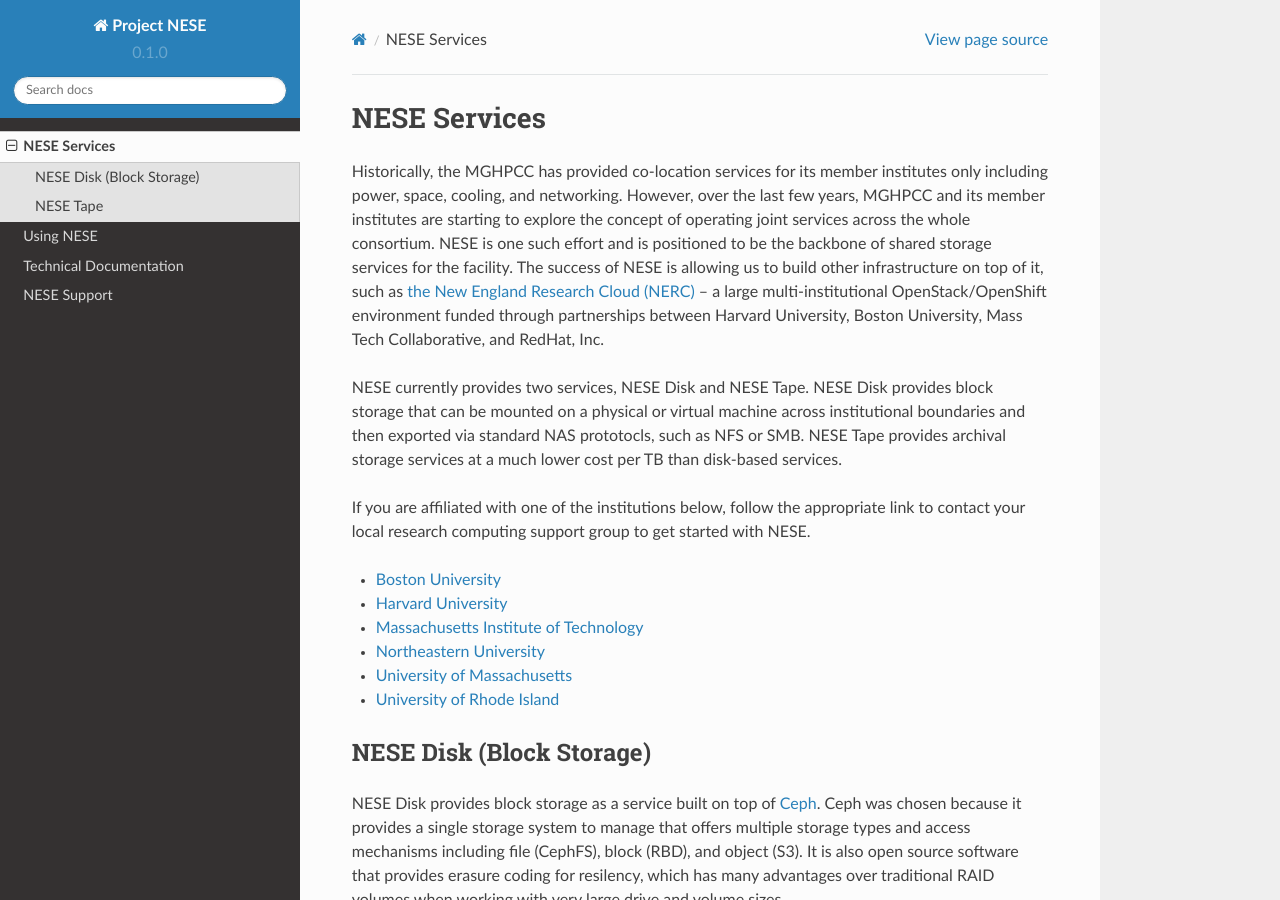
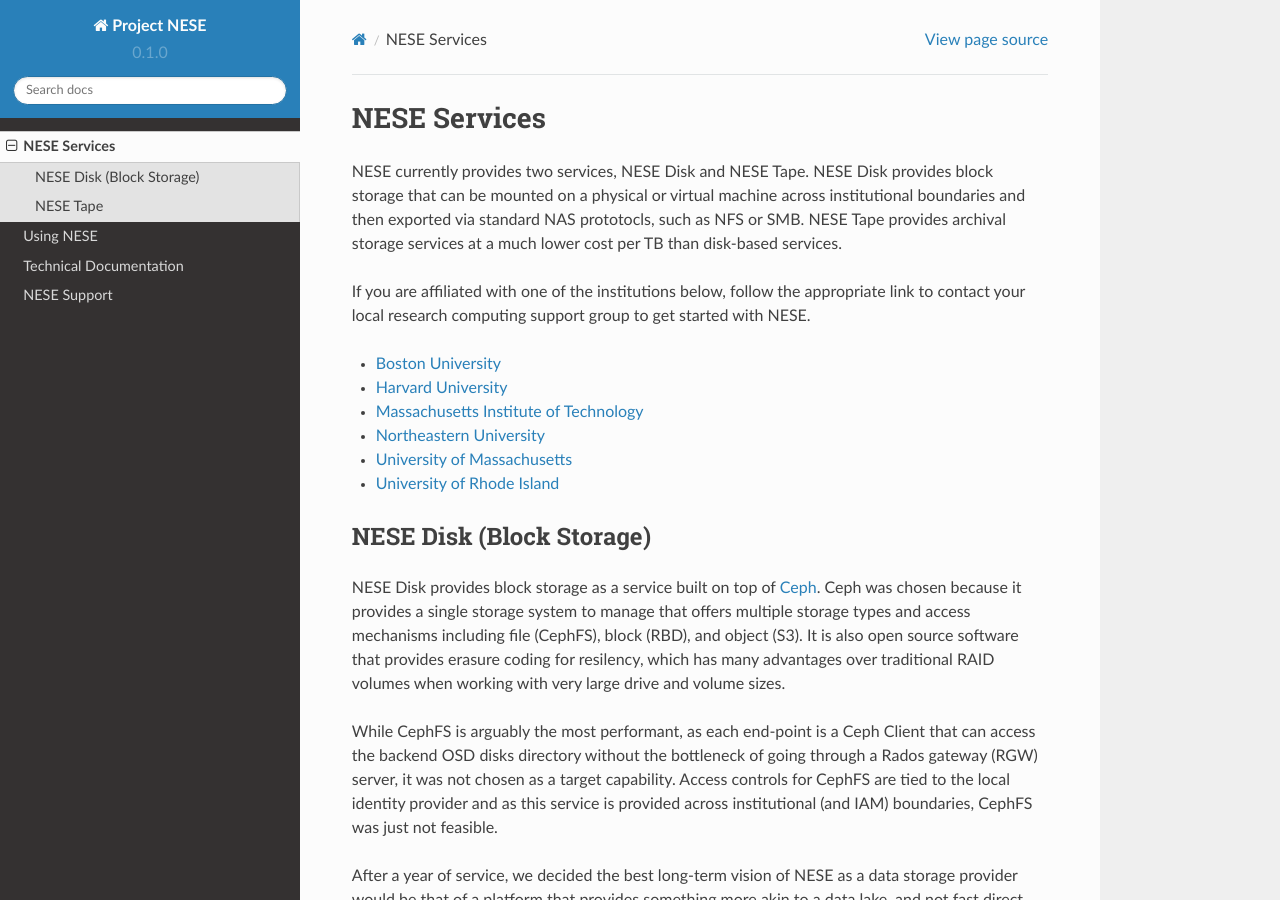
Before and after one commit to mghpcsim/rtd-nese, a Sphinx documentation site: the page built from docs/source/services.rst, in a window 1280 px wide and 900 px high. Built offline with Sphinx 7.4.7 and the Read the Docs theme 2.0.0, drawn with Linux system fonts in a browser that asks for light colours.

Commit message:
removed intro paragraph to services

```diff
--- a/docs/source/services.rst
+++ b/docs/source/services.rst
@@ -1,14 +1,5 @@
 NESE Services
 ==================
-
-Historically, the MGHPCC has provided co-location services for its member institutes only including
-power, space, cooling, and networking. However, over the last few years, MGHPCC and its member
-institutes are starting to explore the concept of operating joint services across the whole
-consortium. NESE is one such effort and is positioned to be the backbone of shared storage services
-for the facility.  The success of NESE is allowing us to build other infrastructure on
-top of it, such as `the New England Research Cloud (NERC) <https://nerc.mghpcc.org/>`_ --
-a large multi-institutional OpenStack/OpenShift environment funded through partnerships
-between Harvard University, Boston University, Mass Tech Collaborative, and RedHat, Inc.
 
 NESE currently provides two services, NESE Disk and NESE Tape. NESE Disk provides block storage
 that can be mounted on a physical or virtual machine across institutional boundaries and then
```
